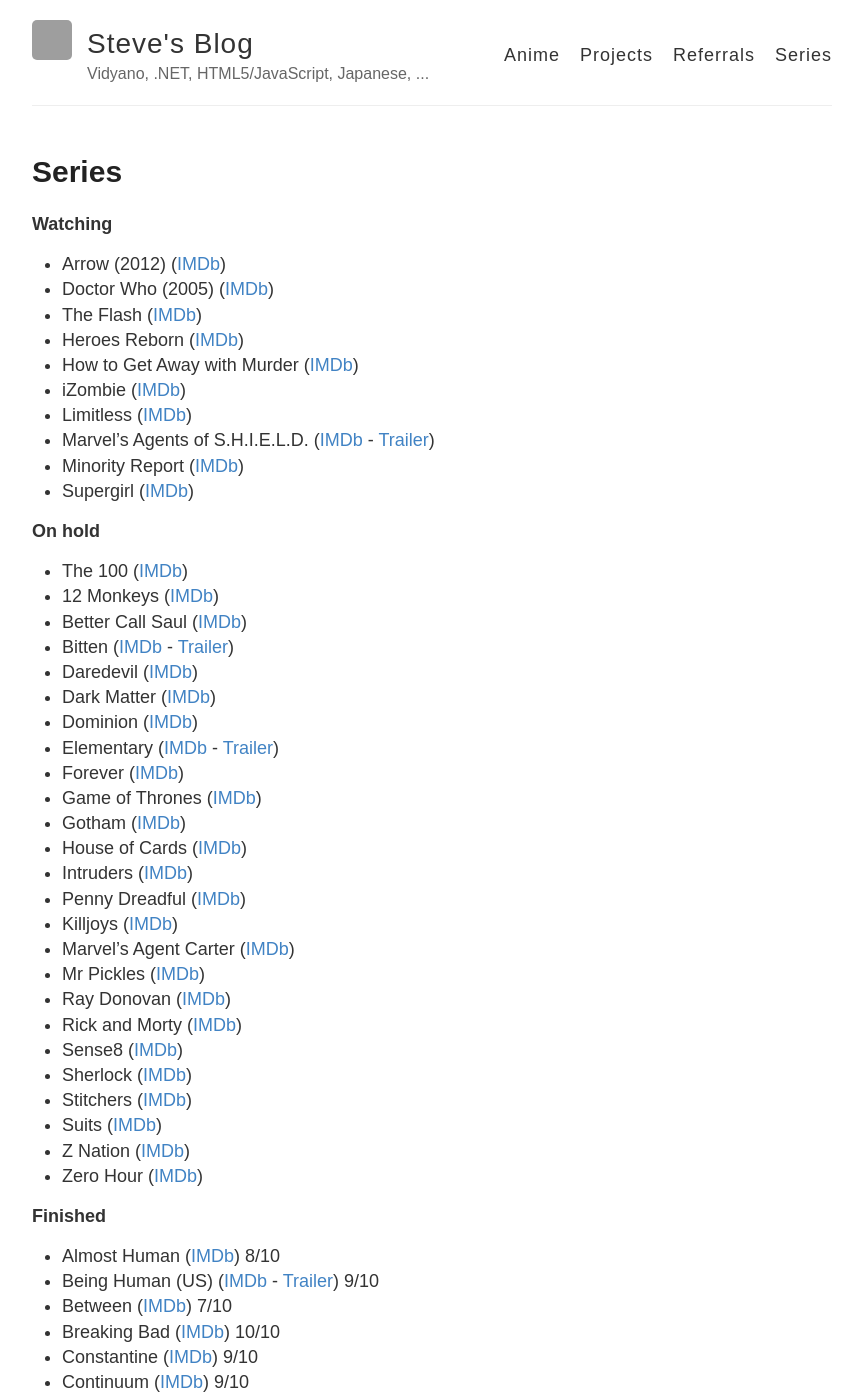
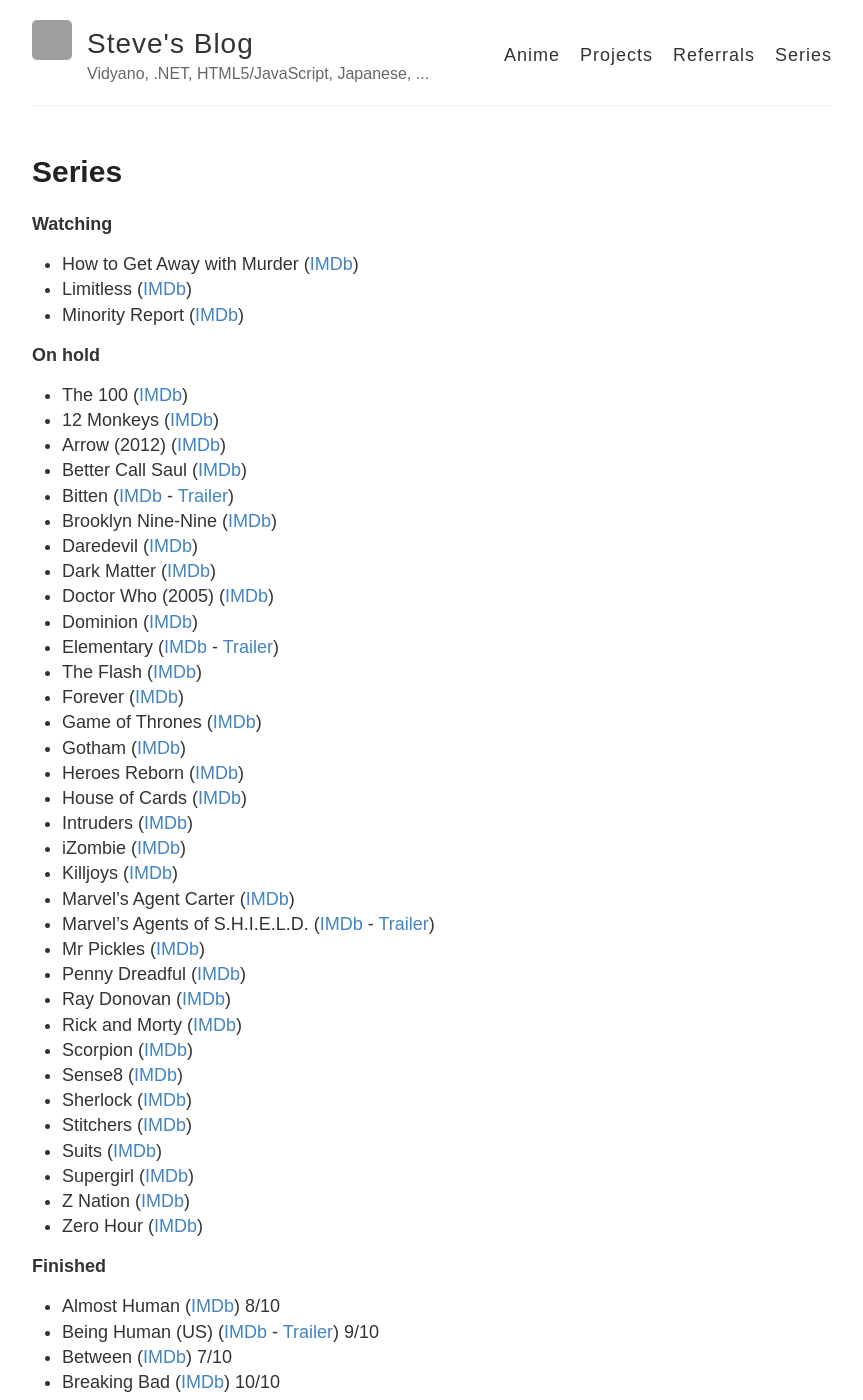
Before and after one commit to stevehansen/stevehansen.github.io, a Jekyll site: the page built from series.md, in a window 1280 px wide and 1400 px high. Shown: the whole window, without its empty margins (208-1071 px from the left). Built offline with Jekyll 4.4.1, drawn with Linux system fonts in a browser that asks for light colours; comment, search, counter and statistics services are not loaded; grey boxes are pictures that could not be loaded.

Commit message:
Updated list

```diff
--- a/series.md
+++ b/series.md
@@ -8,43 +8,45 @@
 ---
 **Watching**
 
-* Arrow (2012) ([IMDb](http://www.imdb.com/title/tt2193021/))
-* Doctor Who (2005) ([IMDb](http://www.imdb.com/title/tt0436992/))
-* The Flash ([IMDb](http://www.imdb.com/title/tt3107288/))
-* Heroes Reborn ([IMDb](http://www.imdb.com/title/tt3556944/))
 * How to Get Away with Murder ([IMDb](http://www.imdb.com/title/tt3205802/))
-* iZombie ([IMDb](http://www.imdb.com/title/tt3501584/))
 * Limitless ([IMDb](http://www.imdb.com/title/tt4422836/))
-* Marvel's Agents of S.H.I.E.L.D. ([IMDb](http://www.imdb.com/title/tt2364582/) - <a href="http://www.youtube.com/watch?v=T3T-evQZiQo" target="_blank">Trailer</a>)
 * Minority Report ([IMDb](http://www.imdb.com/title/tt4450826/))
-* Supergirl ([IMDb](http://www.imdb.com/title/tt4016454/))
 
 
 **On hold**
 
 * The 100 ([IMDb](http://www.imdb.com/title/tt2661044))
 * 12 Monkeys ([IMDb](http://www.imdb.com/title/tt3148266/))
+* Arrow (2012) ([IMDb](http://www.imdb.com/title/tt2193021/))
 * Better Call Saul ([IMDb](http://www.imdb.com/title/tt3032476))
 * Bitten ([IMDb](http://www.imdb.com/title/tt2365946/) - <a href="http://www.youtube.com/watch?v=tUQ_ZXjzkiQ" target="_blank">Trailer</a>)
+* Brooklyn Nine-Nine ([IMDb](http://www.imdb.com/title/tt2467372/))
 * Daredevil ([IMDb](http://www.imdb.com/title/tt3322312))
 * Dark Matter ([IMDb](http://www.imdb.com/title/tt4159076))
+* Doctor Who (2005) ([IMDb](http://www.imdb.com/title/tt0436992/))
 * Dominion ([IMDb](http://www.imdb.com/title/tt3079768))
 * Elementary ([IMDb](http://www.imdb.com/title/tt2191671/) - <a href="http://www.youtube.com/watch?v=6YvuZ4Msh50" target="_blank">Trailer</a>)
+* The Flash ([IMDb](http://www.imdb.com/title/tt3107288/))
 * Forever ([IMDb](http://www.imdb.com/title/tt3487382/))
 * Game of Thrones ([IMDb](http://www.imdb.com/title/tt0944947/))
 * Gotham ([IMDb](http://www.imdb.com/title/tt3749900/))
+* Heroes Reborn ([IMDb](http://www.imdb.com/title/tt3556944/))
 * House of Cards ([IMDb](http://www.imdb.com/title/tt1856010/))
 * Intruders ([IMDb](http://www.imdb.com/title/tt3552166/))
-* Penny Dreadful ([IMDb](http://www.imdb.com/title/tt2628232/))
+* iZombie ([IMDb](http://www.imdb.com/title/tt3501584/))
 * Killjoys ([IMDb](http://www.imdb.com/title/tt3952222/))
 * Marvel's Agent Carter ([IMDb](http://www.imdb.com/title/tt3475734/))
+* Marvel's Agents of S.H.I.E.L.D. ([IMDb](http://www.imdb.com/title/tt2364582/) - <a href="http://www.youtube.com/watch?v=T3T-evQZiQo" target="_blank">Trailer</a>)
 * Mr Pickles ([IMDb](http://www.imdb.com/title/tt2950342/))
+* Penny Dreadful ([IMDb](http://www.imdb.com/title/tt2628232/))
 * Ray Donovan ([IMDb](http://www.imdb.com/title/tt2249007/))
 * Rick and Morty ([IMDb](http://www.imdb.com/title/tt2861424/))
+* Scorpion ([IMDb](http://www.imdb.com/title/tt3514324/))
 * Sense8 ([IMDb](http://www.imdb.com/title/tt2431438))
 * Sherlock ([IMDb](http://www.imdb.com/title/tt1475582/))
 * Stitchers ([IMDb](http://www.imdb.com/title/tt3868848))
 * Suits ([IMDb](http://www.imdb.com/title/tt1632701/))
+* Supergirl ([IMDb](http://www.imdb.com/title/tt4016454/))
 * Z Nation ([IMDb](http://www.imdb.com/title/tt3843168/))
 * Zero Hour ([IMDb](http://www.imdb.com/title/tt2215797/))
 
```
Also changed, not shown: other parts of series.md (+1 -1 lines).
